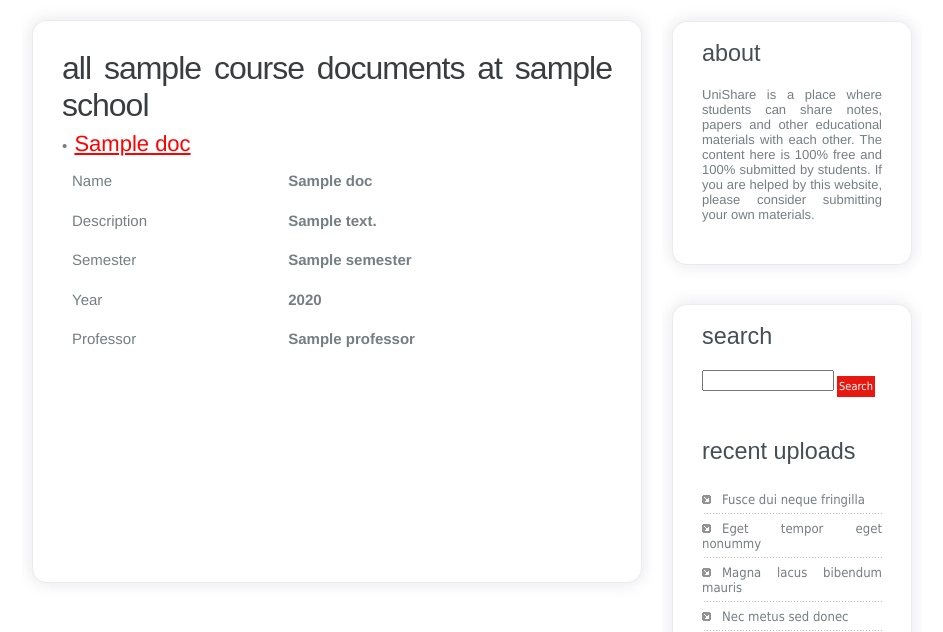
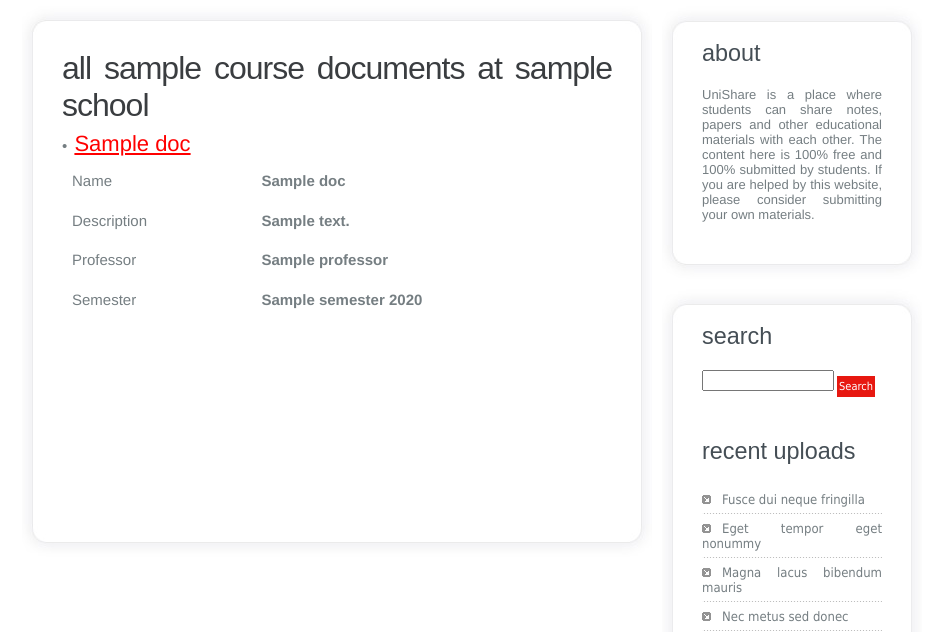
Before and after one commit to Miserlou/UniShare, a Django app: template templates/by_school_course.html in a window 1280 px wide. Shown: the part 140-772 px from the top of the page, without its empty margins (168-1111 px from the left). Run offline with Django 3.2, Linux system fonts and the light colour scheme; the template is opened without the code that fills it: most values are stand-ins (such as "Sample title", 1, 10 or a date in 2020).

Commit message:
minor formatting

```diff
--- a/templates/by_school_course.html
+++ b/templates/by_school_course.html
@@ -24,17 +24,14 @@
                                                 <td><b>{{doc.description}}</b></td>
                                                 </tr>
                                                 <tr>
-                                                <td>Semester</td>
-                                                <td><b>{{doc.semester}}</b></td>
-                                                </tr>
-                                                <tr>
-                                                <td>Year</td>
-                                                <td><b>{{doc.year}}</b></td>
-                                                </tr>
-                                                <tr>
                                                 <td>Professor</td>
                                                 <td><b>{{doc.professor}}</b></td>
                                                 </tr>
+                                                <tr>
+                                                <td>Semester</td>
+                                                <td><b>{{doc.semester}} {{doc.year}}</b></td>
+                                                </tr>
+
 
                                             </table><br /><br />
                             {% empty %}
```
